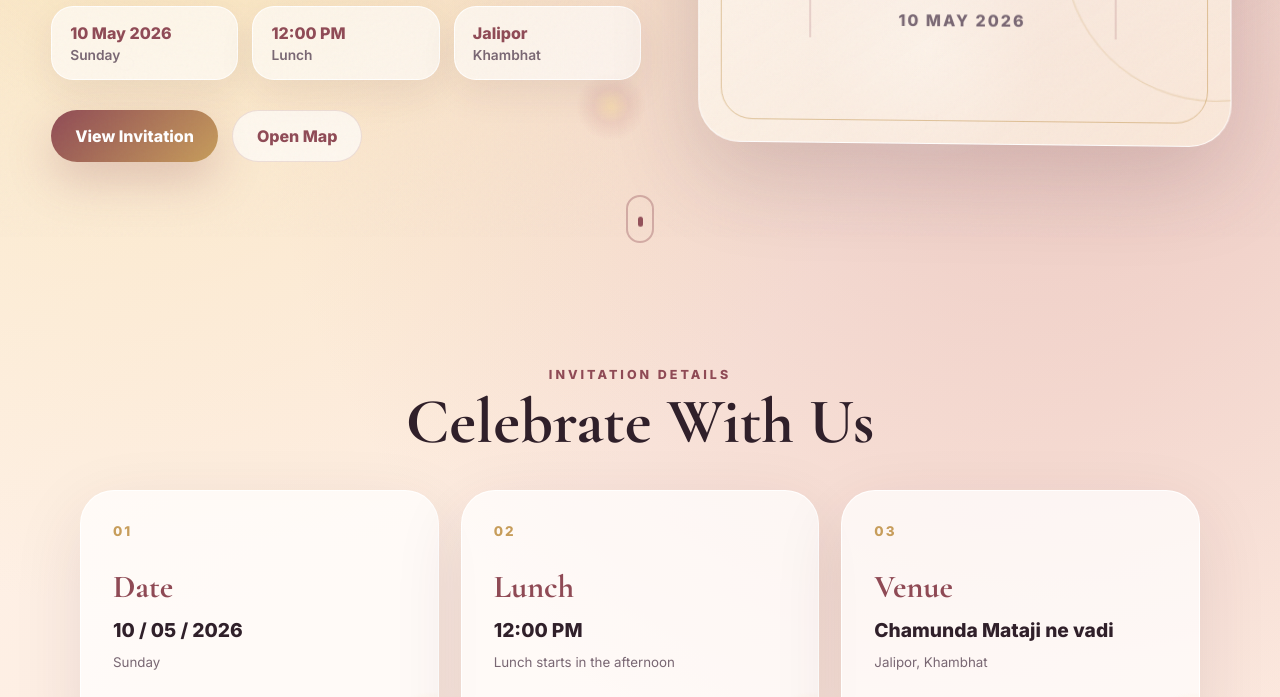
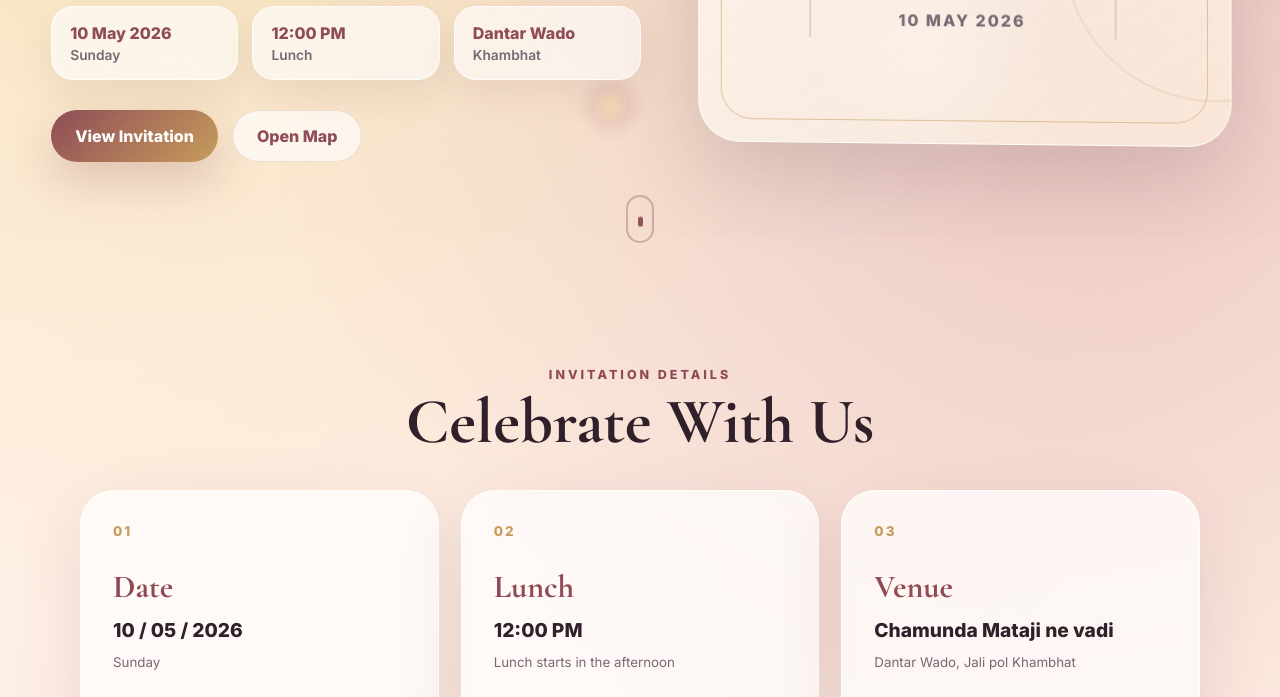
Before and after one commit to rsiddharth11/babyshower, a plain HTML site: page index.html in a window 1280 px wide. Shown: the part 563-1260 px from the top of the page. Drawn offline with nearby package versions, Linux system fonts and the light colour scheme.

Commit message:
Add files via upload

```diff
--- a/index.html
+++ b/index.html
@@ -72,7 +72,7 @@
             <span>Lunch</span>
           </div>
           <div>
-            <strong>Jalipor</strong>
+            <strong>Dantar Wado</strong>
             <span>Khambhat</span>
           </div>
         </div>
@@ -151,7 +151,7 @@
           <div class="number">03</div>
           <h3>Venue</h3>
           <p>Chamunda Mataji ne vadi</p>
-          <small>Jalipor, Khambhat</small>
+          <small>Dantar Wado, Jali pol Khambhat</small>
         </article>
       </div>
     </section>
@@ -211,7 +211,7 @@
       <div>
         <span class="small-title">Venue</span>
         <h2>Chamunda Mataji ne vadi</h2>
-        <p>Jalipor, Khambhat</p>
+        <p>Dantar Wado, Jali pol Khambhat</p>
       </div>
 
       <a
```
